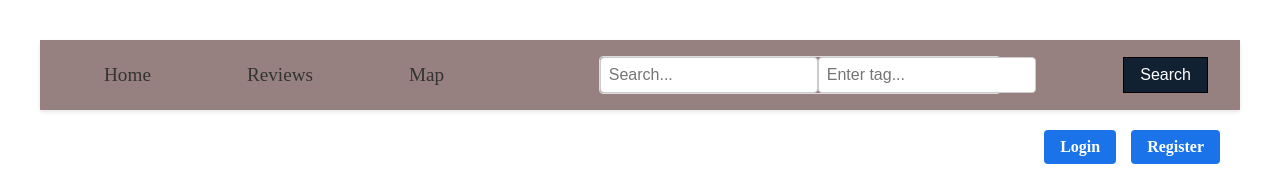
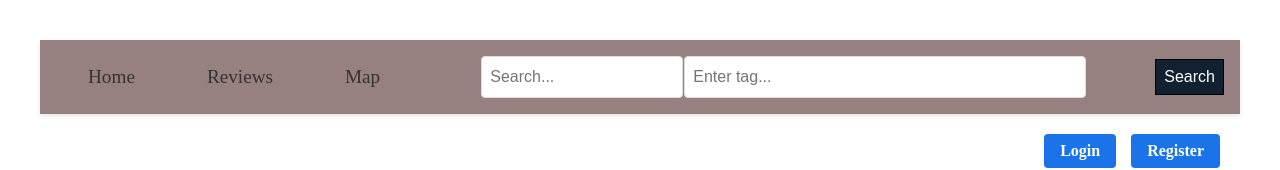
Before and after one commit to King-Kash/CS35L_GSW, a React (Vite) app in the folder client/: page / in a window 1280 px wide. Shown: the top 170 px of the page. Built offline with nearby package versions, Linux system fonts and the light colour scheme.

Commit message:
allow multiple tags to be selected at once

```diff
--- a/client/src/components/DropdownInput.jsx
+++ b/client/src/components/DropdownInput.jsx
@@ -1,4 +1,5 @@
 import React from 'react';
+import './NavBar.css';
 
 export default function DropdownInput({
   value,
@@ -11,12 +12,28 @@ export default function DropdownInput({
   filteredItems,
   highlightedIndex,
   placeholder,
+  selectedItems = [], // Array of selected items (tags)
+  onRemoveItem, // Callback to remove a selected item
+  className, // Additional class names for styling
 }) {
   return (
     <div className="dropdown-container">
+      <div className={className}>
+        {selectedItems.map((item) => (
+          <span key={item} className="tag">
+            {item}
+            <button
+              type="button"
+              className="remove-tag-button"
+              onClick={() => onRemoveItem(item)}
+            >
+              &times;
+            </button>
+          </span>
+        ))}
         <input
           type="text"
-        placeholder={placeholder}
+          placeholder={selectedItems.length === 0 ? placeholder : ''}
           className="dropdown-input"
           value={value}
           onChange={onChange}
@@ -24,6 +41,7 @@ export default function DropdownInput({
           onBlur={onBlur}
           onKeyDown={onKeyDown}
         />
+      </div>
       {isDropdownVisible && (
         <ul className="dropdown">
           {filteredItems.slice(0, 5).map((item, index) => (
--- a/client/src/components/NavBar.css
+++ b/client/src/components/NavBar.css
@@ -1,6 +1,6 @@
 .navbar {
   background-color: #978080;
-  padding: 1rem 2rem;
+  padding: 1rem 1rem;
   box-shadow: 0 2px 4px rgba(0, 0, 0, 0.1);
   display: flex;
   justify-content: space-between;
@@ -9,7 +9,7 @@
 
 .nav-links {
   display: flex;
-  gap: 2rem;
+  gap: 0.5rem;
 }
 
 .nav-link {
@@ -26,16 +26,14 @@
 .search-tag-container {
   display: flex;
   align-items: center;
-  border: 1px solid #ddd;
-  border-radius: 4px;
-  width: 400px; /* Adjust width as needed */
+  width: 800; /* Adjust width as needed */
 }
 
 .search-button {
   background-color: #112132;
   color: white;
   border: 1px solid #000000;
-  padding: 0.5rem 1rem;
+  padding: 0.5rem 0.5rem;
   cursor: pointer;
   font-size: 1rem;
   display: flex;
@@ -54,7 +52,69 @@
 
 .dropdown-container {
   position: relative;
-  display: inline-block;
+}
+
+.search-wrapper {
+  display: flex;
+  flex-wrap: wrap;
+  align-items: center;
+  border: 1px solid #ddd;
+  border-radius: 4px;
+  padding: 0;
+  gap: 0.5rem;
+  min-height: 2.5rem;
+  background-color: white;
+  white-space: nowrap;
+  width: 200px;
+}
+
+.tag-wrapper {
+  display: flex;
+  flex-wrap: nowrap;
+  align-items: center;
+  border: 1px solid #ddd;
+  border-radius: 4px;
+  padding: 0rem;
+  gap: 0.5rem;
+  min-height: 2.5rem;
+  max-height: 2.5rem;
+  background-color: white;
+  white-space: nowrap;
+  width: 400px;
+  overflow-x: auto;
+  overflow-y: hidden;
+  scrollbar-width: thin; /* For Firefox: make the scrollbar thinner */
+  scrollbar-color: #ccc transparent; /* For Firefox: customize scrollbar colors */
+}
+
+.tag {
+  background-color: #007bff;
+  color: white;
+  padding: 0.3rem 0.3rem;
+  border-radius: 4px;
+  display: flex;
+  align-items: center;
+}
+
+.remove-tag-button {
+  background: none;
+  border: none;
+  color: white;
+  margin-left: 0.5rem;
+  cursor: pointer;
+  font-size: 1rem;
+}
+
+.remove-tag-button:hover {
+  color: #ff4d4d;
+}
+
+.dropdown-input {
+  border: none !important;
+  flex: 1;
+  font-size: 1rem;
+  outline: none;
+  min-width: 10px; /* Ensure the input is always visible */
 }
 
 .dropdown {
@@ -71,7 +131,7 @@
 }
 
 .dropdown-item {
-  padding: 8px;
+  padding: 4px;
   cursor: pointer;
   border-bottom: 1px solid #eee;
 }
--- a/client/src/components/NavBar.jsx
+++ b/client/src/components/NavBar.jsx
@@ -5,7 +5,8 @@ import DropdownInput from './DropdownInput';
 
 export default function Navbar() {
   const [searchTerm, setSearchTerm] = useState('');
-  const [tagTerm, setTagTerm] = useState('');
+  const [selectedTags, setSelectedTags] = useState([]); // Store multiple selected tags
+  const [tagInput, setTagInput] = useState(''); // Input for typing new tags
   const [isSearchDropdownVisible, setIsSearchDropdownVisible] = useState(false);
   const [isTagDropdownVisible, setIsTagDropdownVisible] = useState(false);
   const [highlightedSearchIndex, setHighlightedSearchIndex] = useState(-1); // Track the highlighted item
@@ -63,29 +64,35 @@ export default function Navbar() {
     setHighlightedSearchIndex(-1);
   };
 
-  const handleTagChange = (event) => {
-    setTagTerm(event.target.value);
+  const handleTagInputChange = (event) => {
+    setTagInput(event.target.value);
     setIsTagDropdownVisible(true); // Show dropdown when typing
     setHighlightedTagIndex(-1); // Reset highlighted index
   };
 
+  const handleTagClick = (tag) => {
+    if (!selectedTags.includes(tag)) {
+      setSelectedTags([...selectedTags, tag]); // Add the selected tag to the array
+    }
+    setTagInput(''); // Clear the input field
+  };
+
+  const handleTagRemove = (tagToRemove) => {
+    setSelectedTags(selectedTags.filter((tag) => tag !== tagToRemove)); // Remove the tag
+  };
+
   const handleSearchDropdownClick = (search) => {
     setSearchTerm(search);
-    setIsSearchDropdownVisible(false);
+    setTimeout(() => setIsSearchDropdownVisible(false), 200);
   };
 
   const handleSearchButtonClick = () => {
     // TODO: ADJUST AS NEEDED TO ACTUAL SEARCH RESULTS PAGE
-    navigate(`/results?search=${searchTerm}&tag=${tagTerm}`); // Navigate to search results page
-  };
-
-  const handleTagClick = (tag) => {
-    setTagTerm(tag); // Populate the input with the selected tag
-    setIsTagDropdownVisible(false); // Hide dropdown after selecting a tag
+    navigate(`/results?search=${searchTerm}&tag=${selectedTags.join(',')}`); // Navigate to search results page
   };
 
   const handleBlur = (setDropdownVisible) => {
-    setTimeout(() => setDropdownVisible(false), 100);
+    setTimeout(() => setDropdownVisible(false), 200);
   };
 
   const handleKeyDown = (event, filteredItems, highlightedIndex, setHighlightedIndex, onItemClick) => {
@@ -107,17 +114,13 @@ export default function Navbar() {
   const filteredSearches = [
     ...spots
       .map((spot) => spot.name) // Extract names from the spots array
-      .filter((name) =>
-        name.toLowerCase().includes(searchTerm.toLowerCase())
-      ),
-    ...common_searches.filter((search) =>
-      search.toLowerCase().includes(searchTerm.toLowerCase())
-    )
+      .filter((name) => name.toLowerCase().includes(searchTerm.toLowerCase())),
+    ...common_searches.filter((search) => search.toLowerCase().includes(searchTerm.toLowerCase()))
   ];
 
-  const filteredTags = tags.filter((tag) =>
-    tag.toLowerCase().includes(tagTerm.toLowerCase())
-  );
+  const filteredTags = tags
+    .filter((tag) => !selectedTags.includes(tag)) // Exclude selected tags
+    .filter((tag) => tag.toLowerCase().includes(tagInput.toLowerCase())); // Filter based on input
 
   return (
     <nav className="navbar">
@@ -139,21 +142,25 @@ export default function Navbar() {
               filteredSearches,
               highlightedSearchIndex,
               setHighlightedSearchIndex,
-              handleSearchClick
+              handleSearchDropdownClick
             )
           }
           isDropdownVisible={isSearchDropdownVisible}
           filteredItems={filteredSearches}
           highlightedIndex={highlightedSearchIndex}
           placeholder="Search..."
+          selectedItems={[]} // No selected items for search input
+          onRemoveItem={() => {}} // No remove function for search input
+          className="search-wrapper" // Add a class for styling
         />
         <div className="divider"></div>
+        <div className="tag-input-container">
           <DropdownInput
-          value={tagTerm}
-          onChange={handleTagChange}
+            value={tagInput}
+            onChange={handleTagInputChange}
             onItemClick={handleTagClick}
             onFocus={() => setIsTagDropdownVisible(true)}
-          onBlur={() => handleBlur(setIsTagDropdownVisible)}
+            onBlur={() => {handleBlur(setIsTagDropdownVisible)}}
             onKeyDown={(event) =>
               handleKeyDown(
                 event,
@@ -167,7 +174,11 @@ export default function Navbar() {
             filteredItems={filteredTags}
             highlightedIndex={highlightedTagIndex}
             placeholder="Enter tag..."
+            selectedItems={selectedTags} // Pass selected tags to the input
+            onRemoveItem={handleTagRemove} // Pass the remove function
+            className="tag-wrapper" // Add a class for styling
           />
+        </div>
       </div>
       <button className="search-button" onClick={handleSearchButtonClick}>
           Search
```
Lines whose indentation alone changed are shown as unchanged.
